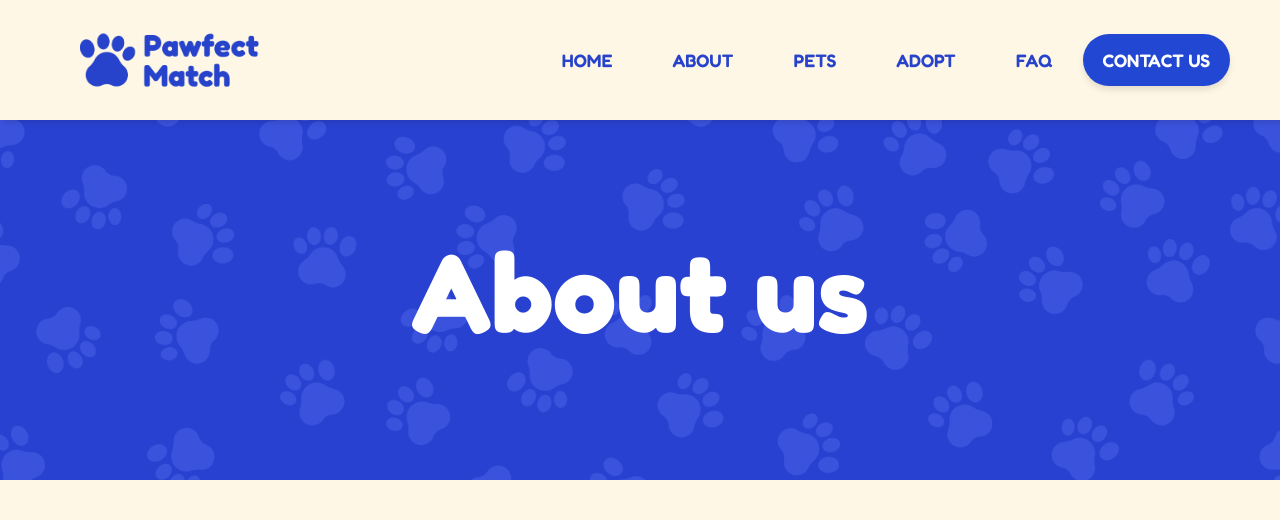
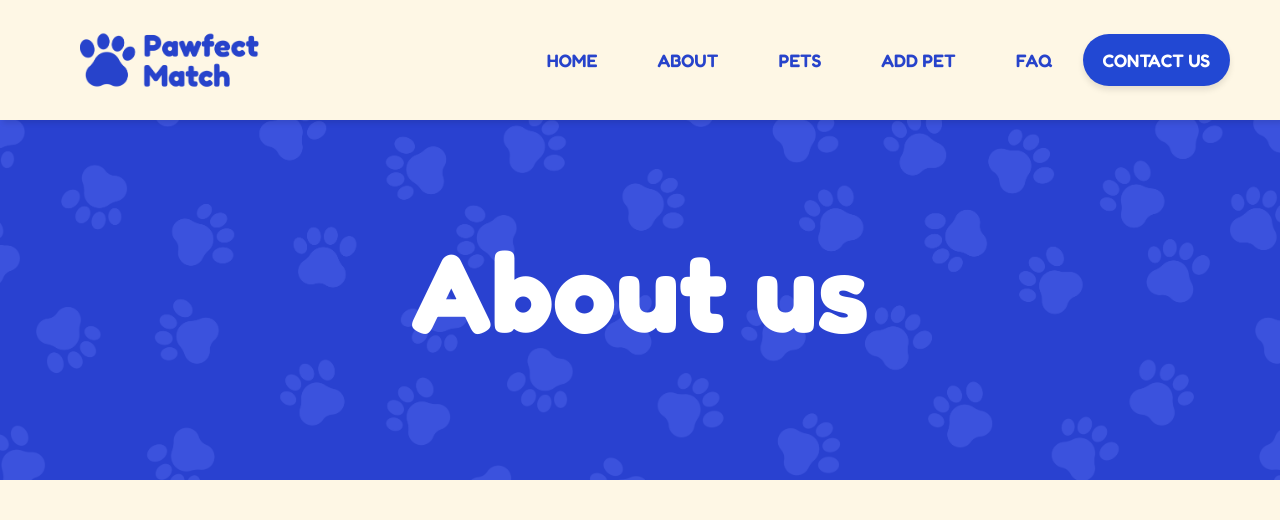
Before and after one commit to Alex-Shanley/Pawfect-Match, a Flask app: page /about in a window 1280 px wide. Shown: the top 520 px of the page. Run offline with Flask 3, Linux system fonts and the light colour scheme; data that the repository does not hold is empty; some libraries are stand-ins or nearby versions.

Commit message:
LETS SEE

```diff
--- a/app.py
+++ b/app.py
@@ -208,9 +208,9 @@ def list_pets():
 
 
 # Adoption information page
-@app.route('/adopt')
+@app.route('/addpet')
 def adopt():
-    return render_template('adopt.html')
+    return render_template('addpet.html')
 
 # About page
 @app.route('/about', methods=['GET', 'POST'])
--- a/templates/base.html
+++ b/templates/base.html
@@ -27,7 +27,7 @@
       <li class="hideOnMobile"><a href="{{ url_for('index') }}">HOME</a></li>
       <li class="hideOnMobile"><a href="{{ url_for('about') }}">ABOUT</a></li>
       <li class="hideOnMobile"><a href="{{ url_for('list_pets') }}">PETS</a></li>
-      <li class="hideOnMobile"><a href="{{ url_for('adopt') }}">ADOPT</a></li>
+      <li class="hideOnMobile"><a href="{{ url_for('addpet') }}">ADD PET</a></li>
       <li class="hideOnMobile"><a href="{{ url_for('faq') }}">FAQ</a></li>
       <li class="hideOnMobile contact-button "><a href="{{ url_for('contact') }}">CONTACT US</a></li>
       <li class="menu-button" onclick="showSidebar()">
@@ -50,7 +50,7 @@
       <li><a href="{{ url_for('index') }}">HOME</a></li>
       <li><a href="{{ url_for('about') }}">ABOUT</a></li>
       <li><a href="{{ url_for('list_pets') }}">PETS</a></li>
-      <li><a href="{{ url_for('adopt') }}">ADOPT</a></li>
+      <li><a href="{{ url_for('addpet') }}">ADD PET</a></li>
       <li><a href="{{ url_for('faq') }}">FAQ</a></li>
       <li><a href="{{ url_for('contact') }}">CONTACT US</a></li>
     </ul>
```
Also changed, not shown: templates/addpet.html (renamed from templates/adopt.html).
